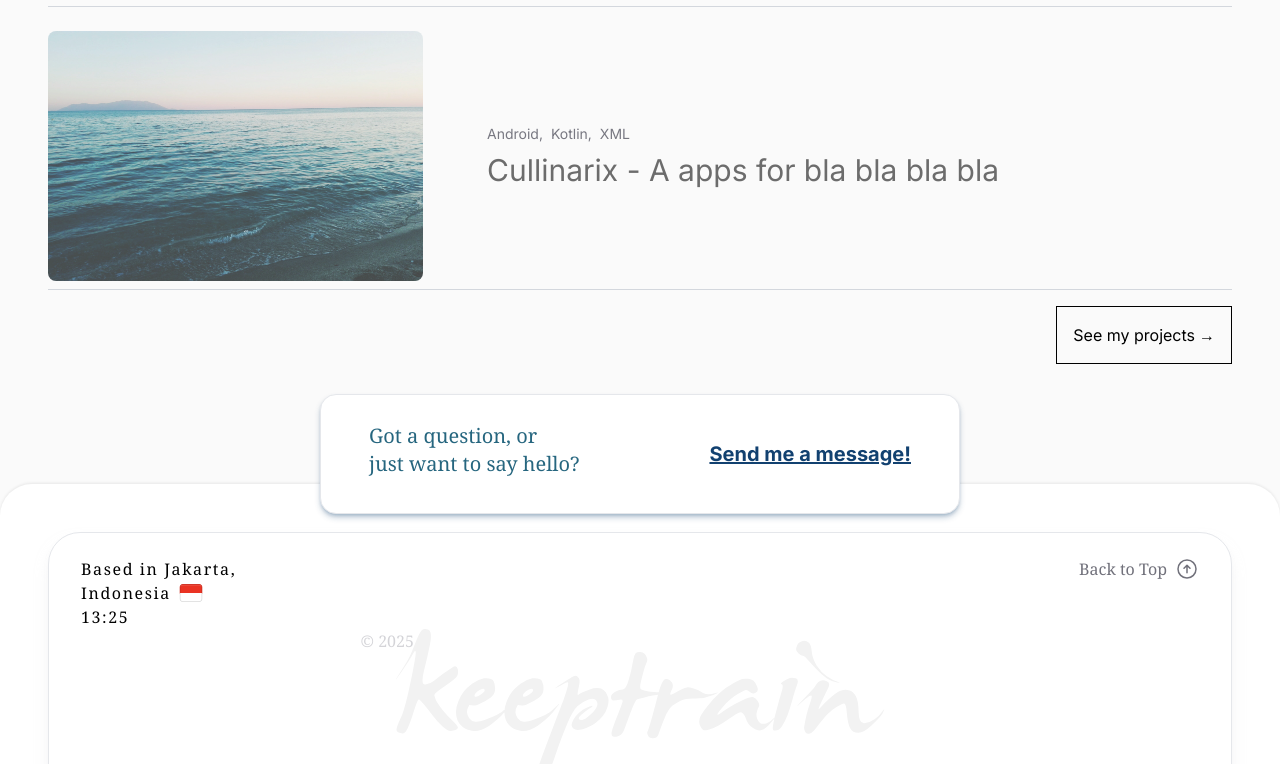
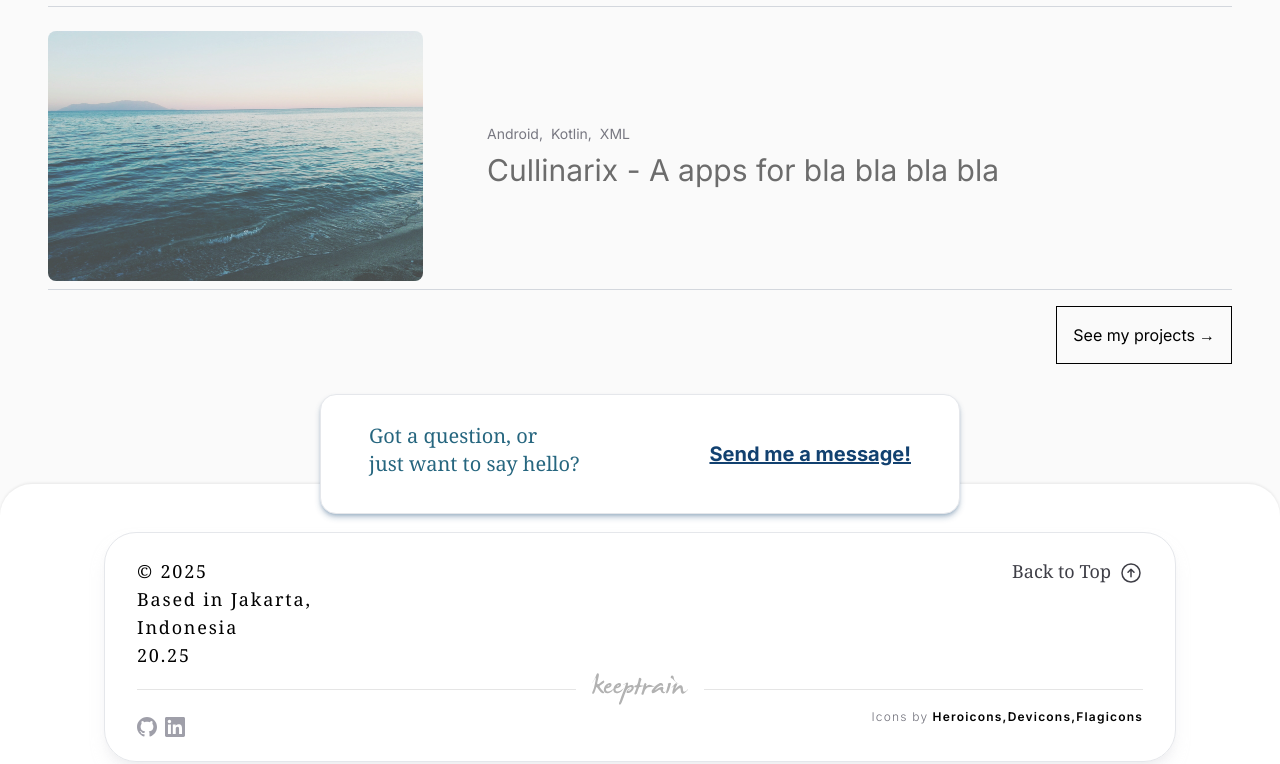
Before and after one commit to keeptrain/portfolio-vercel, a Next.js app: page / in a window 1280 px wide. Shown: the part 2036-2800 px from the top of the page. Built offline with nearby package versions, Linux system fonts and the light colour scheme.

Commit message:
refactor: redesign Footer.tsx

```diff
--- a/src/components/Footer.tsx
+++ b/src/components/Footer.tsx
@@ -13,11 +13,18 @@ import {ArrowUp} from "@/components/icons/HeroIcons";
 
 const Footer = () => {
   const {t} = useLanguage()
-  const currentYear = new Date().getFullYear()
+
+  const options: Intl.DateTimeFormatOptions = {
+    hour: "numeric",
+    minute: "numeric",
+    timeZone: 'Asia/Jakarta'
+  };
+
+  const jakartaTime = new Intl.DateTimeFormat('id-ID', options).format(new Date());
 
   return (
-    <footer
-      className="bg-zinc-50 dark:bg-black">
+    <footer id="footer">
+      {/*Contact Section*/}
       <div className="relative h-50 md:h-30 mx-4 md:mx-0">
         <div
           className="absolute top-1/2 left-1/2 -translate-x-1/2 -translate-y-1/2 md:-translate-y-[25%] w-full md:w-1/2 border dark:border-none border-gray-200
@@ -35,62 +42,66 @@ const Footer = () => {
           </Link>
         </div>
       </div>
+
+      {/* Footer Section */}
       <div
-        className="rounded-4xl p-2 lg:p-12 bg-white dark:bg-black
-        shadow-[0_-1px_3px_rgba(0,0,0,0.08)] dark:shadow-[0_-1px_3px_rgba(255,255,255,0.08)]">
+        className="bg-white dark:bg-black rounded-4xl p-2 md:p-12
+        shadow-[0_-1px_3px_rgba(0,0,0,0.08)]
+        dark:shadow-[0_-1px_3px_rgba(255,255,255,0.08)]">
         <div
-          className="flex flex-col md:flex-row px-6 md:px-8 py-6 md:x-12 border-1 border-gray-200 dark:border-none
+          className="flex flex-col md:flex-row mx-2 md:mx-14 border-1 border-gray-200 dark:border-none
           rounded-4xl md:justify-between shadow-lg shadow-zinc-200/50 dark:shadow-zinc-700">
-          <div className="flex flex-1 flex-col">
+          <div className="flex flex-1 flex-col px-6 py-6 md:px-8">
             <div className="flex items-baseline justify-between">
-              <div>
-                <div className="text-black dark:text-white font-serif tracking-widest">
-                  Based
-                  in Jakarta,
-                  <span className="flex  gap-2">
-                    Indonesia
-                    <IndonesiaFlag color={""}/>
-                  </span>
-                  { new Date().getHours() + ":" + new Date().getMinutes() }
-                </div>
+              <div className="text-sm md:text-lg
+              text-black dark:text-white font-serif tracking-widest">
+                <span className="text-black gap-2">
+                 &copy; 2025 <br/>
+                </span>
+                Based in Jakarta,
+                <span className="flex gap-2 items-start">
+                  Indonesia
+                </span>
+                {jakartaTime}
               </div>
 
               <div className="flex gap-8">
-                <a href={"#hero"} className="flex items-end justify-center font-serif
-                gap-2 text-zinc-500 dark:text-gray-400 hover:text-black">
-                  Back to Top
+                <a href={"#hero"} className="flex items-end  font-serif
+                gap-2 text-sm md:text-lg text-zinc-700 dark:text-gray-400 hover:text-black">
+                  <span className="hidden md:flex">Back to Top</span>
                   <ArrowUp color={""}/>
                 </a>
               </div>
             </div>
-            <div className="hidden md:flex items-center justify-center h-40">
-              <div className="relative h-full w-full">
-                <span className="text-zinc-300 absolute top-0 left-1/4 font-serif">&copy; 2025</span>
+            <div className="flex items-center justify-center h-10 relative">
+              {/* Left border */}
+              <div className="flex-grow border-b border-black/10 dark:border-white/10"/>
+
+              {/* Center signature */}
+              <div className="relative w-15 md:w-24 h-1/2 md:h-full mx-4">
                 <Image
                   alt={"logo"}
                   src={"/signature.svg"}
                   fill
-                  className="object-fill opacity-5 pointer-none dark:filter dark:invert dark:brightness-0"
+                  className="opacity-30 pointer-none dark:filter dark:invert dark:brightness-0"
                 />
               </div>
+
+              {/* Right border */}
+              <div className="flex-grow border-b border-black/10 dark:border-white/10"/>
             </div>
-            <div className="grid grid-cols-3">
-              <div className="text-black dark:text-white font-serif tracking-widest">
-                <SocialLink />
-              </div>
-
-              <div className="flex flex-col justify-start items-end">
-                {/*<div className="flex flex-col items-end gap-2">*/}
-                {/*  <span className="text-md font-serif">Stay connected</span>*/}
-                {/*  <div className="flex flex-wrap gap-4">*/}
-                {/*    <span className="text-sm text-zinc-400">guestbook</span>*/}
-                {/*  </div>*/}
-                {/*</div>*/}
+            <div className="grid grid-cols-2">
+              <div className="flex text-black dark:text-white font-serif tracking-widest">
+                <SocialLink/>
               </div>
               <div className="hidden md:flex flex-col justify-start items-end
-              font-light text-xs text-black dark:text-white tracking-widest">
-                <p>Icons by Heroicons,Devicons,Flagicons</p>
-                <p>Inspiration design by Heroicons,Devicons,Flagicons</p>
+              font-light text-xs text-zinc-500 dark:text-white tracking-widest">
+                <p>Icons by
+                  <a href={"https://heroicons.com/"} className="text-black font-semibold"> Heroicons,</a>
+                  <a className="text-black font-semibold">Devicons,</a>
+                  <a className="text-black font-semibold">Flagicons</a>
+                </p>
+                {/*<p>Design by <a className="text-black font-semibold">me</a> </p>*/}
               </div>
             </div>
           </div>
@@ -102,17 +113,6 @@ const Footer = () => {
 
 const SocialLink = () => {
   const socialLinks = [
-    // {
-    //   name: 'Email',
-    //   href: 'https://gmail.com',
-    //   icon: (
-    //     <svg className="w-5 h-5" fill="none" stroke="currentColor" viewBox="0 0 24 24">
-    //
-    //       <path strokeLinecap="round" strokeLinejoin="round" strokeWidth={1.5}
-    //             d="M3 8l7.89 4.26a2 2 0 002.22 0L21 8M5 19h14a2 2 0 002-2V7a2 2 0 00-2-2H5a2 2 0 00-2 2v10a2 2 0 002 2z"/>
-    //     </svg>
-    //   )
-    // },
     {
       name: 'GitHub',
       href: 'https://github.com/keeptrain',
@@ -215,48 +215,6 @@ const EmailInput = () => {
           </button>
         </div>
       </div>
-
-      {/*<h3>{t('contact.title')}</h3>*/}
-      {/*<label htmlFor="email" className="text-sm block text-black/50">*/}
-      {/*  {t('contact.subtitle')}*/}
-      {/*</label>*/}
-      {/*<div className="relative">*/}
-      {/*  /!* Icon di kiri *!/*/}
-      {/*  <div className="absolute inset-y-0 start-0 flex items-center ps-3 pointer-events-none text-gray-400">*/}
-      {/*    <svg*/}
-      {/*      className="w-5 h-5"*/}
-      {/*      fill="none"*/}
-      {/*      stroke="currentColor"*/}
-      {/*      viewBox="0 0 24 24"*/}
-      {/*    >*/}
-      {/*      <path*/}
-      {/*        strokeLinecap="round"*/}
-      {/*        strokeLinejoin="round"*/}
-      {/*        strokeWidth={1.5}*/}
-      {/*        d="M3 8l7.89 4.26a2 2 0 002.22 0L21 8M5 19h14a2 2 0 002-2V7a2 2 0 00-2-2H5a2 2 0 00-2 2v10a2 2 0 002 2z"*/}
-      {/*      />*/}
-      {/*    </svg>*/}
-      {/*  </div>*/}
-
-      {/*  /!* Input *!/*/}
-      {/*  <input*/}
-      {/*    type="email"*/}
-      {/*    id="email"*/}
-      {/*    name="email"*/}
-      {/*    className="block w-full px-2 py-1 ps-10 text-sm text-gray-900 border border-gray-300 rounded-sm bg-black/5  dark:bg-gray-700 dark:border-gray-600 dark:placeholder-gray-400 dark:text-white"*/}
-      {/*    placeholder="you@domail.com"*/}
-      {/*    required*/}
-      {/*  />*/}
-
-      {/*  /!* Tombol Send *!/*/}
-      {/*  <button*/}
-      {/*    type="submit"*/}
-      {/*    className="absolute top-1/2 -translate-y-1/2 end-1 text-gray-500 bg-zinc-50  focus:ring-4 focus:outline-none focus:ring-blue-300 rounded-sm text-xs px-1.5 py-1 hover:text-black"*/}
-      {/*  >*/}
-      {/*    Send*/}
-      {/*  </button>*/}
-      {/*</div>*/}
-
     </div>
   )
 }
```
